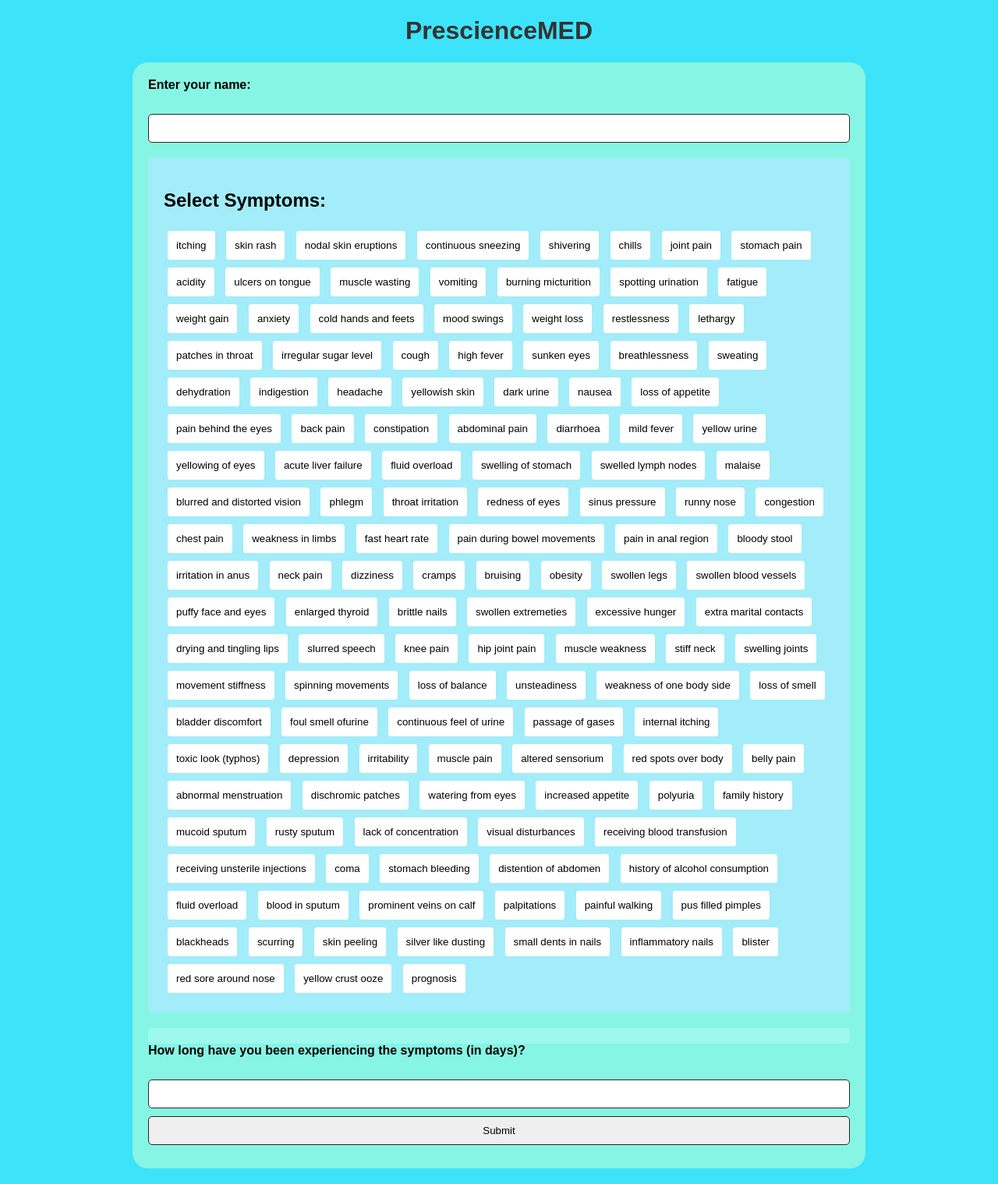
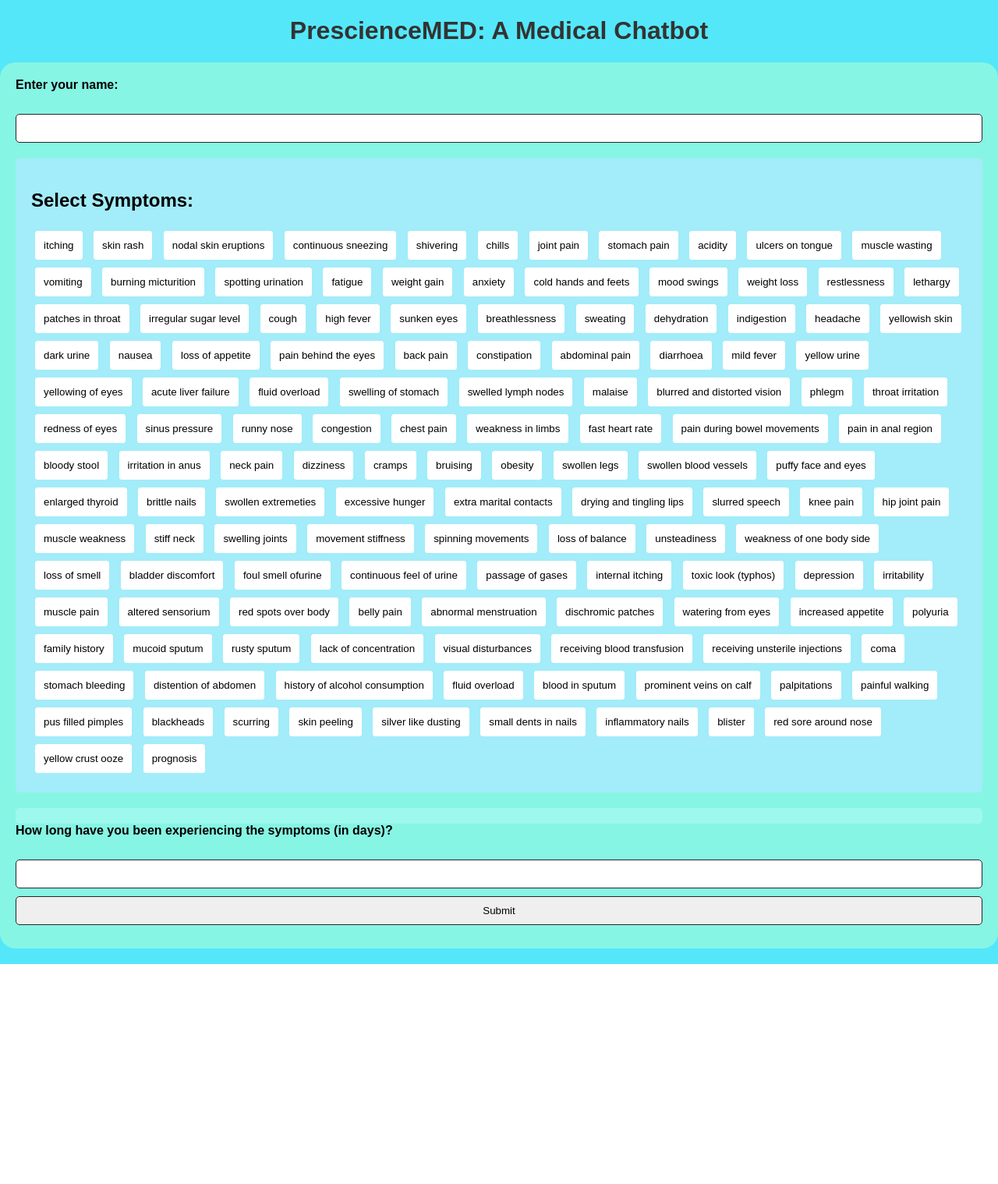
Before and after one commit to MaanyaUpadhyaya/Major_project, a Flask app: page / in a window 1280 px wide. Shown: the whole page at 78% size. After the commit the page ends 1236 px from the top, so only its background shows below. Run offline with Flask 3, Linux system fonts and the light colour scheme; parts of the project's set-up code (start-up, migrations or seed data) failed here and were passed over.

Commit message:
working version

```diff
--- a/templates/index.html
+++ b/templates/index.html
@@ -7,7 +7,7 @@
     <style>
         body {
             font-family: Arial, sans-serif;
-            background-color: #3de3f9;
+            background-color: #54e7fa;
             margin: 0;
             padding: 0;
         }
@@ -18,7 +18,7 @@
         }
 
         form {
-            max-width: 900px;
+            max-width: 1500px;
             margin: 20px auto;
             padding: 20px;
             background-color: #87f5e4;
@@ -127,7 +127,7 @@
 
 </head>
 <body>
-    <h1>PrescienceMED</h1>
+    <h1>PrescienceMED: A Medical Chatbot</h1>
     <form method="POST" action="/">
         <label for="name">Enter your name:</label><br>
         <input type="text" id="name" name="name" required><br>
```
Also changed, not shown: 2 other files.
